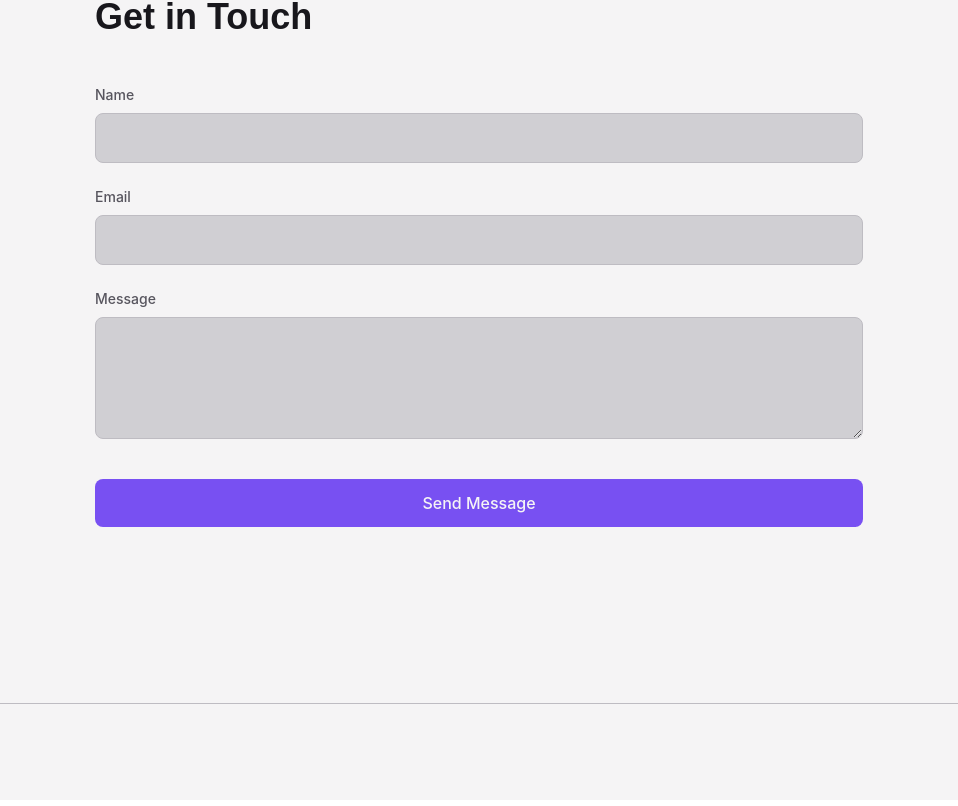
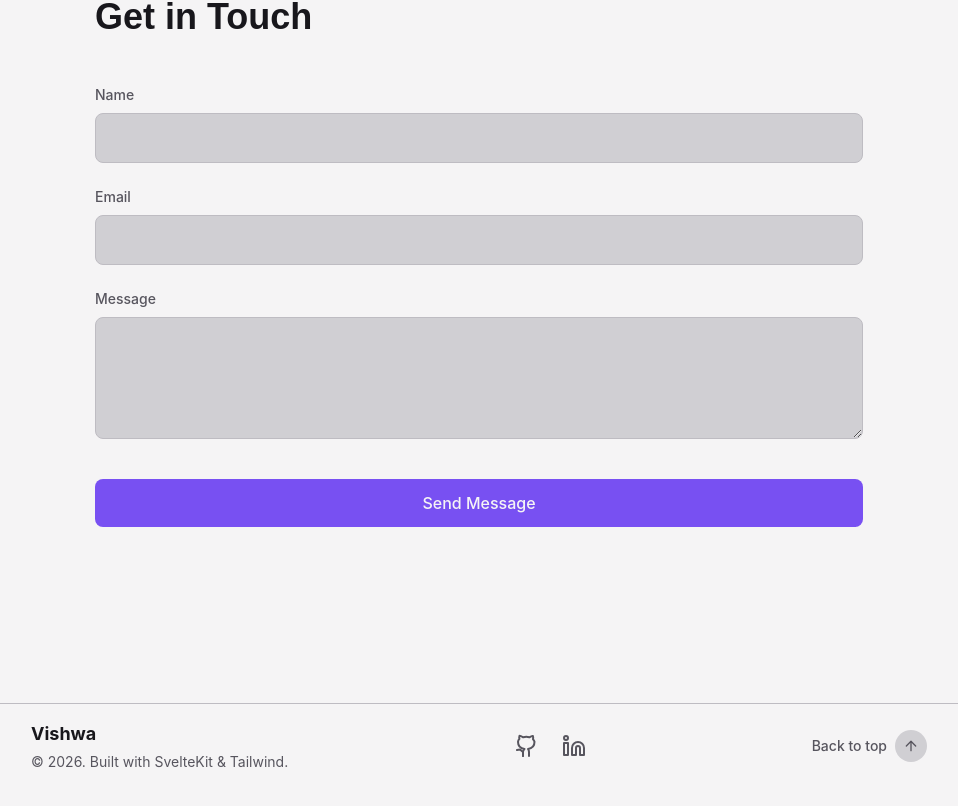
Before and after one commit to VN-78/portfolio, a SvelteKit app: page / in a window 1280 px wide. Shown: the part 3840-4646 px from the top of the page, without its empty margins (161-1119 px from the left). Built offline with nearby package versions, Linux system fonts and the light colour scheme.

Commit message:
added the svelte:head tag to improve seo

```diff
--- a/src/routes/+page.svelte
+++ b/src/routes/+page.svelte
@@ -8,6 +8,7 @@
 	import About from '../components/organisms/about/About.svelte';
 	import Projects from '../components/organisms/projects/Projects.svelte';
 	import Contact from '../components/organisms/contact/Contact.svelte';
+	import Footer from '../components/organisms/footer/Footer.svelte';
 
 	let isMounted = $state(false);
 
@@ -16,13 +17,29 @@
 	});
 </script>
 
+<svelte:head>
+	<title>Vishwanath | Portfolio</title>
+
+	<meta
+		name="description"
+		content="Portfolio of Vishwanath, a Software Engineer specializing in React, TypeScript, Svelte, and Data Visualization."
+	/>
+
+	<meta property="og:title" content="Vishwanath | Software Engineer" />
+	<meta
+		property="og:description"
+		content="View my latest projects, frontend UI components, and Python data pipelines."
+	/>
+	<meta property="og:type" content="website" />
+</svelte:head>
+
 {#if isMounted}
 	<div in:fly={{ y: -40, duration: 600, easing: quartOut }}>
 		<Header />
 	</div>
 
 	<main
-		class="min-h-screen bg-surface-main px-4 pt-14 pb-14 text-content-main md:px-8 md:pt-24 md:pb-24"
+		class="min-h-screen bg-surface-main px-4 pt-14 pb-2 text-content-main md:px-8 md:pt-24 md:pb-6"
 	>
 		<div
 			in:fade={{ delay: 600, duration: 800, easing: quartOut }}
@@ -46,6 +63,10 @@
 			<div class="border-b border-border-subtle py-20">
 				<Contact />
 			</div>
+
+			<div>
+				<Footer />
+			</div>
 		</div>
 	</main>
 {/if}
```
